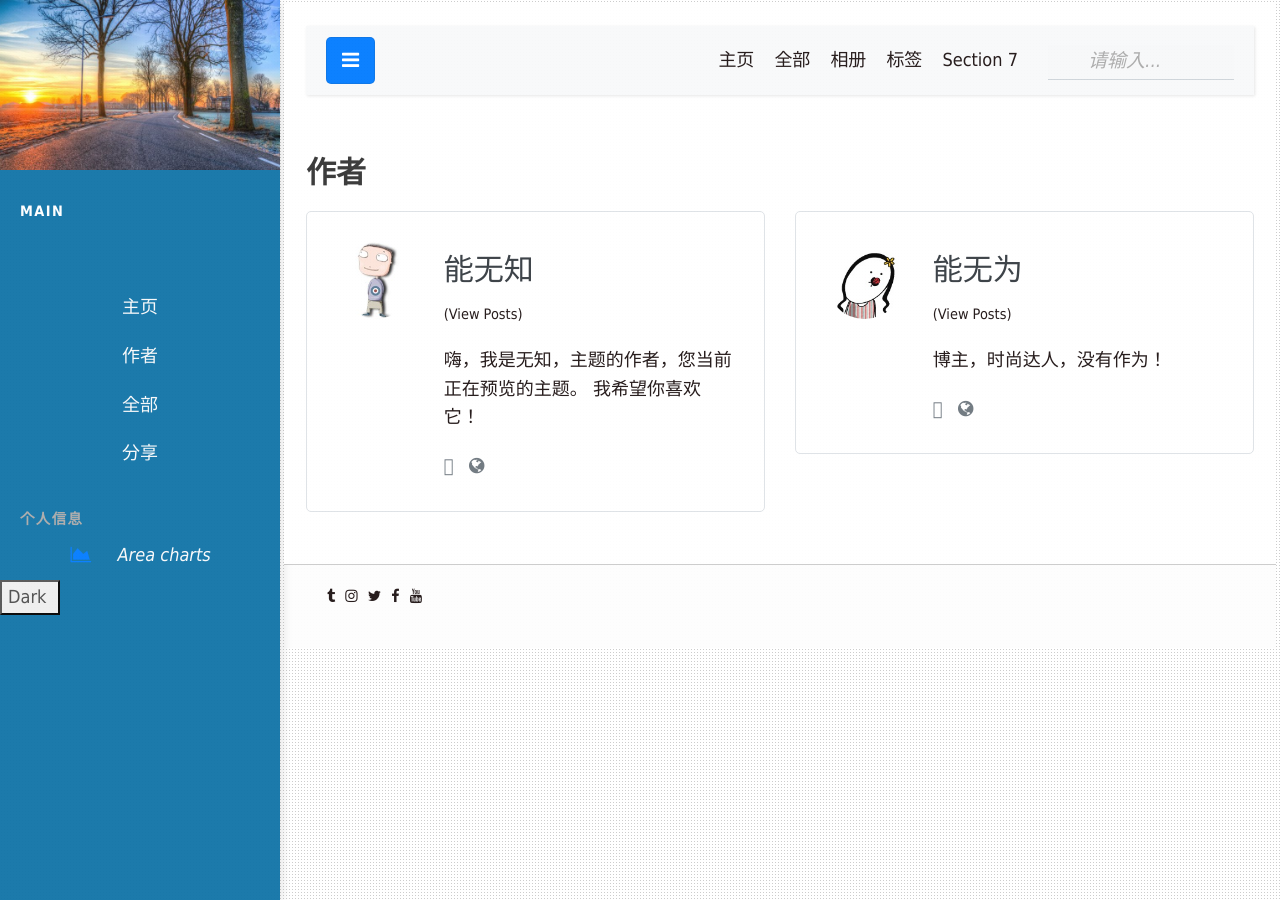
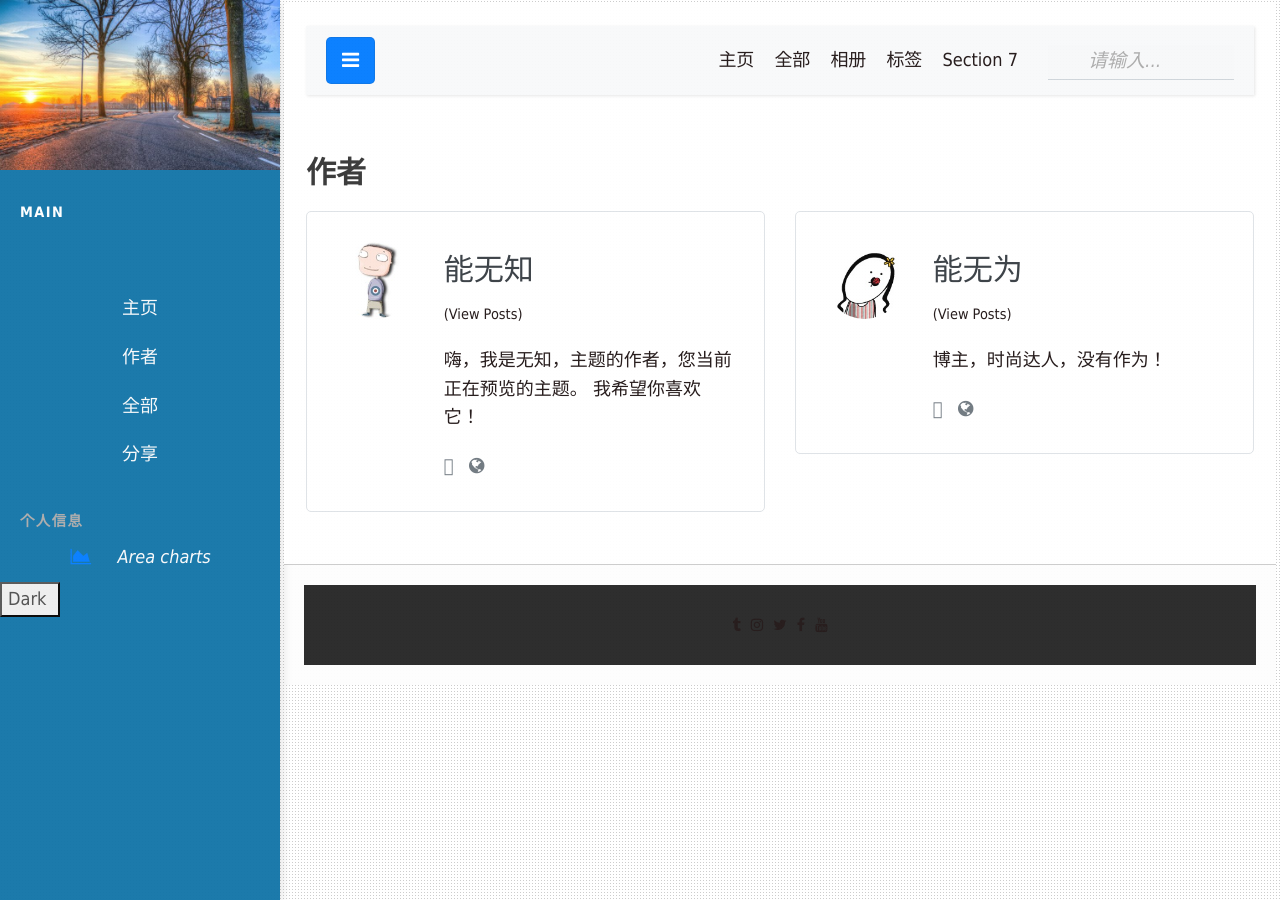
Before and after one commit to nengwuzhi/nengwuzhi.github.ioce, a Jekyll site: the page built from pages/authors-list.html, in a window 1280 px wide. Built offline with Jekyll 4.4.1, drawn with Linux system fonts in a browser that asks for light colours; nearby versions of some CDN libraries; comment, search, counter and statistics services are not loaded.

Commit message:
Update head.html

```diff
--- a/_includes/head.html
+++ b/_includes/head.html
@@ -8,7 +8,7 @@
 <link rel="stylesheet" href="{{site.baseurl}}/css/bootstrap.css">
  <!--<link rel="stylesheet" href="https://stackpath.bootstrapcdn.com/bootstrap/4.3.1/css/bootstrap.min.css" integrity="sha384-ggOyR0iXCbMQv3Xipma34MD+dH/1fQ784/j6cY/iJTQUOhcWr7x9JvoRxT2MZw1T" crossorigin="anonymous">-->
 <link rel="stylesheet" href="{{site.baseurl}}/css/bootstrap-toc.css">
-
+<link rel="stylesheet" href="{{site.baseurl}}/css/templatemo-style.css">
 <!-- font -->
 <link rel="stylesheet" href="https://cdn.bootcss.com/font-awesome/4.7.0/css/font-awesome.min.css">
 <link rel='stylesheet' href='https://cdnjs.cloudflare.com/ajax/libs/material-design-iconic-font/2.2.0/css/material-design-iconic-font.min.css'>
```
